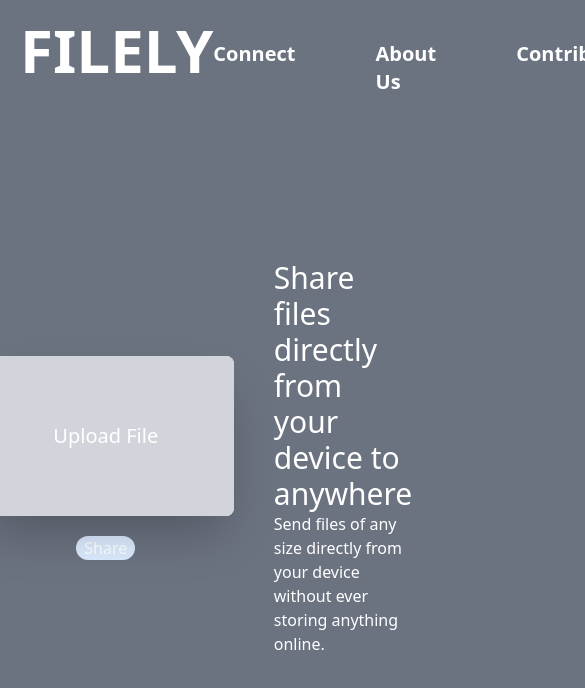
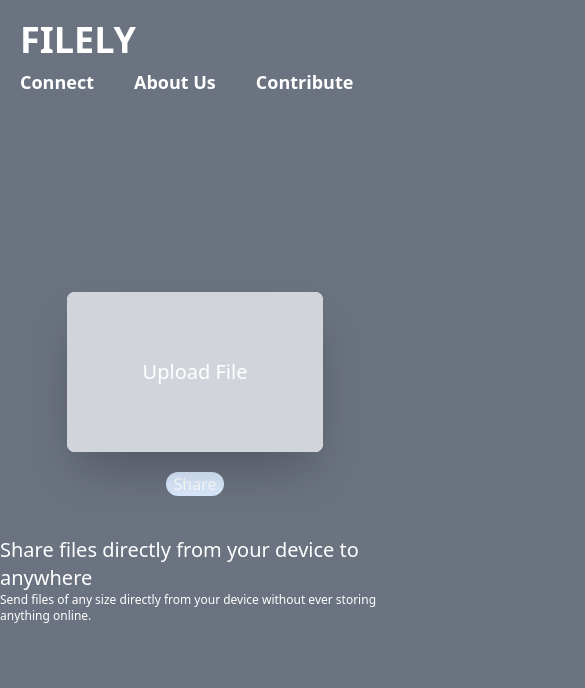
Before and after one commit to Vyshnav-N-P/Filely, a Next.js app: page / in a window 390 px wide. Shown: the top 688 px of the page, 585 px wide, since content can reach past the window. Built offline with nearby package versions, Linux system fonts and the light colour scheme; no server answers.

Commit message:
Cleaned UI for smaller devices

```diff
--- a/src/app/about/page.tsx
+++ b/src/app/about/page.tsx
@@ -1,18 +1,28 @@
-import '../globals.css';
-import BackButton from '../../Components/ui/backbutton';
-export default function About(){
+import "../globals.css";
+import BackButton from "../../Components/ui/backbutton";
+
+export default function About() {
   return (
     <>
       <BackButton />
-        <div className="bg-gray-500 flex flex-col  justify-center m-5">
-            <div>
-             <p className="text-5xl mb-10 text-white text-center" >About Us</p>
-             <p className='text-xl text-white text-center'>Welcome to FILELY, a project developed by Vyshnav NP and Jacob Cyril with the vision of simplifying file sharing. Our platform allows users to transfer files of any size seamlessly, without the need for cloud storage. We prioritize speed, security, and ease of use, ensuring that your files reach their destination without any hassle.
+      <div className="bg-gray-500 flex flex-col items-center justify-center min-h-screen px-4 py-10">
+        <div className="max-w-4xl w-full">
+          <p className="text-3xl sm:text-4xl md:text-5xl text-white text-center font-bold mb-6">
+            About Us
+          </p>
+          <p className="text-base sm:text-lg md:text-xl text-white text-center leading-relaxed">
+            Welcome to <span className="font-semibold">FILELY</span>, a project developed by
+            <span className="font-semibold"> Vyshnav NP</span> and{" "}
+            <span className="font-semibold">Jacob Cyril</span> with the vision of simplifying file sharing. Our platform allows users to transfer files of any size seamlessly, without the need for cloud storage.
+            <br /><br />
+            We prioritize <span className="font-semibold">speed, security, and ease of use</span>, ensuring that your files reach their destination without any hassle.
+            <br /><br />
             With a passion for innovation and technology, we have built FILELY to provide a reliable and efficient solution for sharing files directly from your device. Whether it is images, documents, or audio files, our platform ensures a smooth and hassle-free experience.
-                Thank you for being a part of our journey. Stay connected and share effortlessly with FILELY! </p>
+            <br /><br />
+            Thank you for being a part of our journey. Stay connected and share effortlessly with FILELY!
+          </p>
         </div>
-
       </div>
     </>
   );
-};
+}
--- a/src/app/page.tsx
+++ b/src/app/page.tsx
@@ -9,33 +9,33 @@ export default function Home() {
 
   return (
     <>
-      <div className='flex justify-between m-5'>
-        <p className="font-bold text-6xl text-white">FILELY</p>
-        <div className='z-10 flex gap-20 '>
-        <a href="/connect" className='text-white  font-bold hover:border-t-4  text-xl pt-5'>
+      <div className='flex flex-col md:flex-row justify-between m-5'>
+        <p className="font-bold md:text-6xl text-4xl text-white">FILELY</p>
+        <div className='z-10 flex gap-10 md:gap-20 '>
+        <a href="/connect" className='text-white  font-bold hover:border-t-4 text-lg md:text-xl pt-2 md:pt-5'>
           Connect
           </a>
-          <a href="/about" className='text-white  font-bold  hover:border-t-4   text-xl pt-5'>
+          <a href="/about" className='text-white  font-bold  hover:border-t-4   text-lg md:text-xl pt-2 md:pt-5'>
           About Us
           </a>
-          <a href="/contribute" className='text-white  font-bold hover:border-t-4  text-xl pt-5'>
+          <a href="/contribute" className='text-white  font-bold hover:border-t-4  text-lg md:text-xl pt-2 md:pt-5'>
           Contribute
           </a>
         </div>
 
       </div>
 
-      <div className="flex h-screen justify-center items-center -translate-y-20 gap-10">
+      <div className="flex flex-col md:flex-row h-screen justify-center items-center -translate-y-20 gap-10">
         <div className='flex flex-col justify-center items-center align-middle gap-5'>
         <FileUpload />
 
         </div>
 
         <div className="flex flex-col align-middle items-center">
-          <h3 className="text-white text-3xl">
+          <h3 className="text-white text-xl md:text-3xl">
             Share files directly from your device to anywhere
           </h3>
-          <h4 className="text-white">
+          <h4 className="text-white text-xs md:text-sm">
             Send files of any size directly from your device without ever storing
             anything online.
           </h4>
```
Lines whose indentation alone changed are shown as unchanged.
